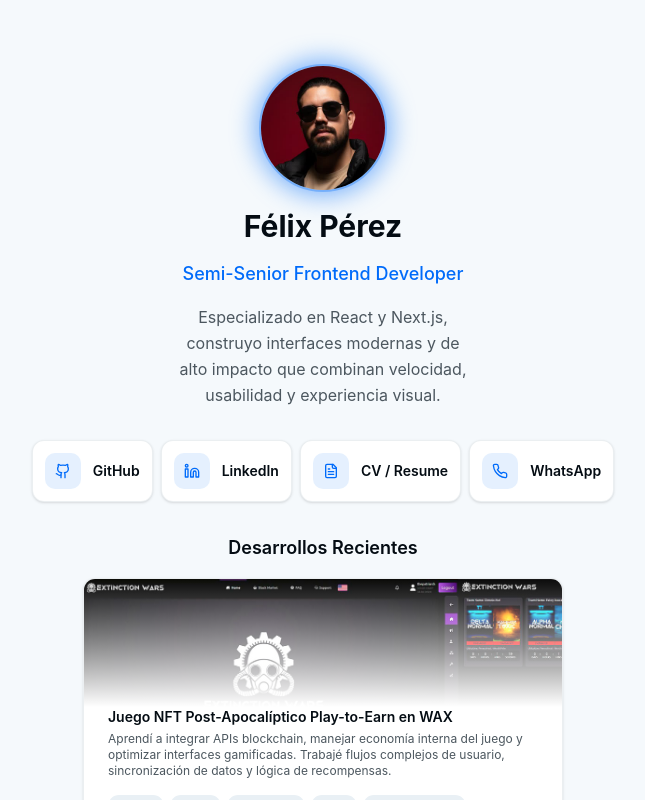
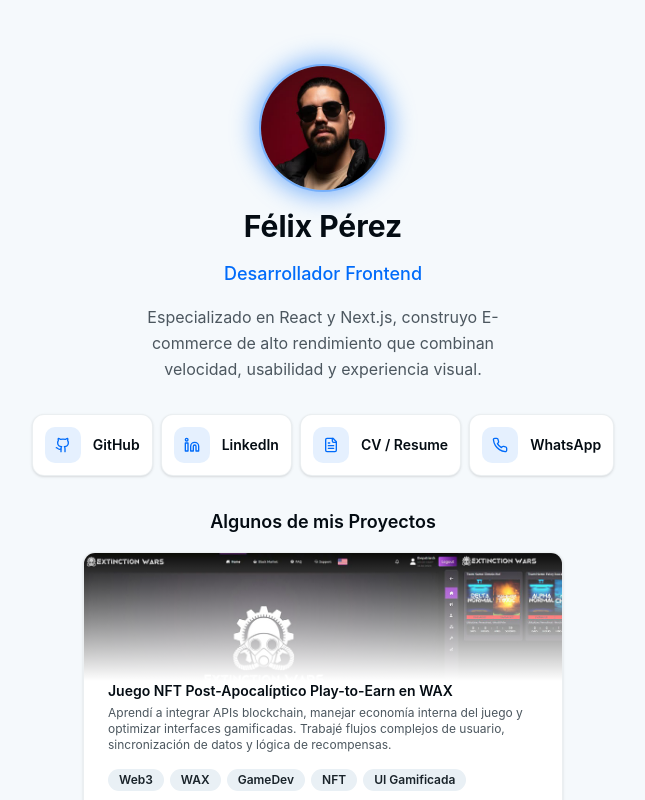
Before and after one commit to felixenpr/Synapse, a Next.js app: page / in a window 1280 px wide. Shown: the top 800 px of the page, without its empty margins (317-962 px from the left). Built offline with nearby package versions, Linux system fonts and the light colour scheme.

Commit message:
update: actualización de titulo header y titulo projects feactures

```diff
--- a/components/featured-projects.jsx
+++ b/components/featured-projects.jsx
@@ -78,7 +78,7 @@ export default function FeaturedProjects() {
   return (
     <section className="w-full">
       <h2 className="mb-4 text-center text-base font-semibold text-foreground sm:text-lg">
-        Desarrollos Recientes
+        Algunos de mis Proyectos
       </h2>
       <div className="grid grid-cols-1 gap-3">
         {projects.map((project) => (
--- a/components/profile-header.jsx
+++ b/components/profile-header.jsx
@@ -18,10 +18,10 @@ export default function ProfileHeader() {
       <h1 className="text-2xl font-bold text-foreground sm:text-3xl">
         Félix Pérez
       </h1>
-      <p className="text-base font-medium text-primary sm:text-lg">{`Semi-Senior Frontend Developer`}</p>
+      <p className="text-base font-medium text-primary sm:text-lg">{`Desarrollador Frontend`}</p>
       <p className="max-w-sm text-sm leading-relaxed text-muted-foreground text-balance sm:text-base">
-        Especializado en React y Next.js, construyo interfaces modernas y de
-        alto impacto que combinan velocidad, usabilidad y experiencia visual.
+        Especializado en React y Next.js, construyo E-commerce de alto
+        rendimiento que combinan velocidad, usabilidad y experiencia visual.
       </p>
     </header>
   );
```
